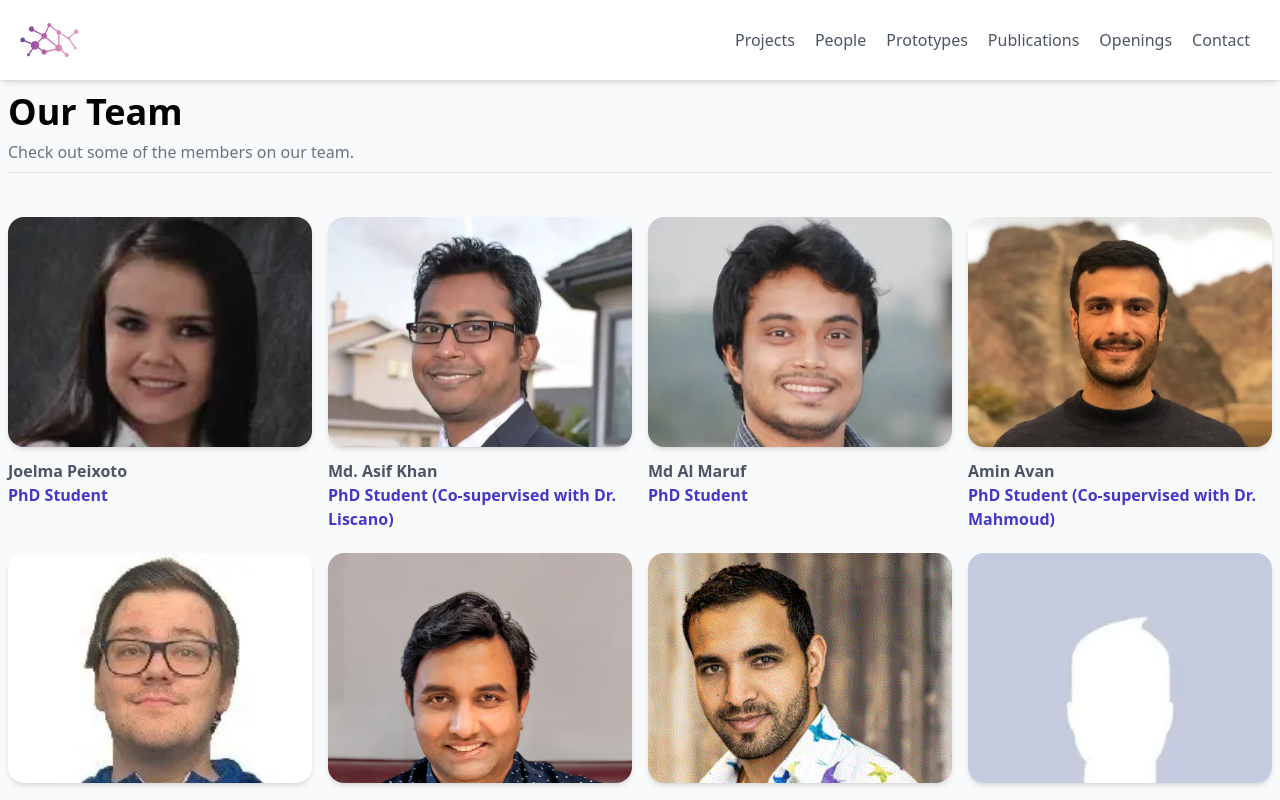
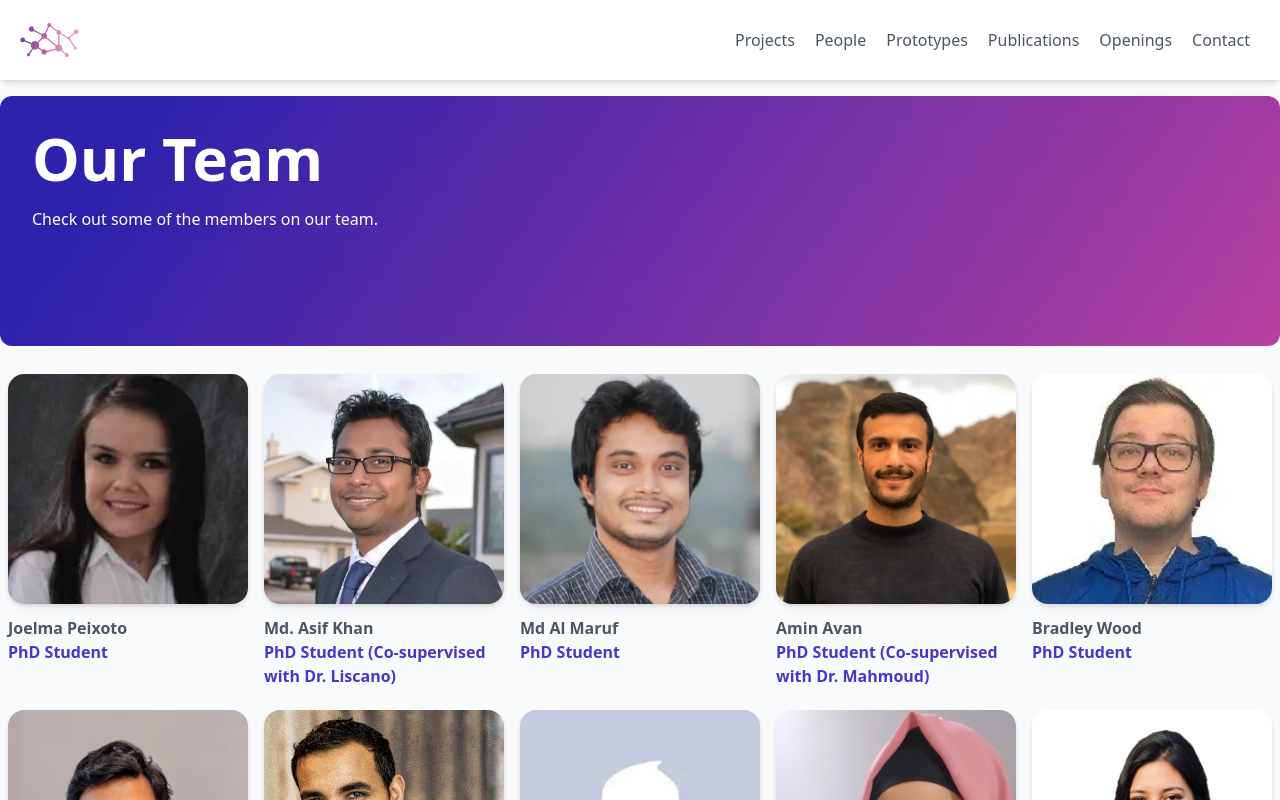
Before and after one commit to AayushBajaj2000/RtemSoft, a Next.js app: page /people in a window 1280 px wide. Shown: the top 800 px of the page. Built offline with nearby package versions, Linux system fonts and the light colour scheme.

Commit message:
updated header

```diff
--- a/components/heading_section.js
+++ b/components/heading_section.js
@@ -2,10 +2,18 @@ import React from "react";
 
 const Heading = ({ title, desc }) => {
     return (
-        <div className="p-2 mt-1">
-            <h1 className="text-2xl font-bold md:text-4xl">{title}</h1>
-            <p className="text-gray-500 mt-2">{desc}</p>
-            <hr className="w-[100%] my-2"></hr>
+        <div
+            className="h-[250px] rounded-xl mt-4"
+            style={{
+                backgroundImage: "url('header_bg.jpg')",
+                backgroundRepeat: "no-repeat",
+                backgroundSize: "cover",
+            }}
+        >
+            <h1 className="p-8 text-xl text-white font-bold md:text-6xl">
+                {title}
+            </h1>
+            <p className="p-8 mt-[-45px] text-white">{desc}</p>
         </div>
     );
 };
--- a/components/team.js
+++ b/components/team.js
@@ -20,7 +20,7 @@ const Team = () => {
                 title={"Our Team"}
                 desc={"Check out some of the members on our team."}
             />
-            <div className="p-2 grid gap-4 grid-cols-2 md:grid-cols-3 lg:grid-cols-4 mb-[150px]">
+            <div className="p-2 grid gap-4 grid-cols-2 md:grid-cols-4 lg:grid-cols-5 mb-[150px]">
                 {members?.map((person) => (
                     <Person
                         name={person.name}
```
Also changed, not shown: public/header_bg.jpg (added).
